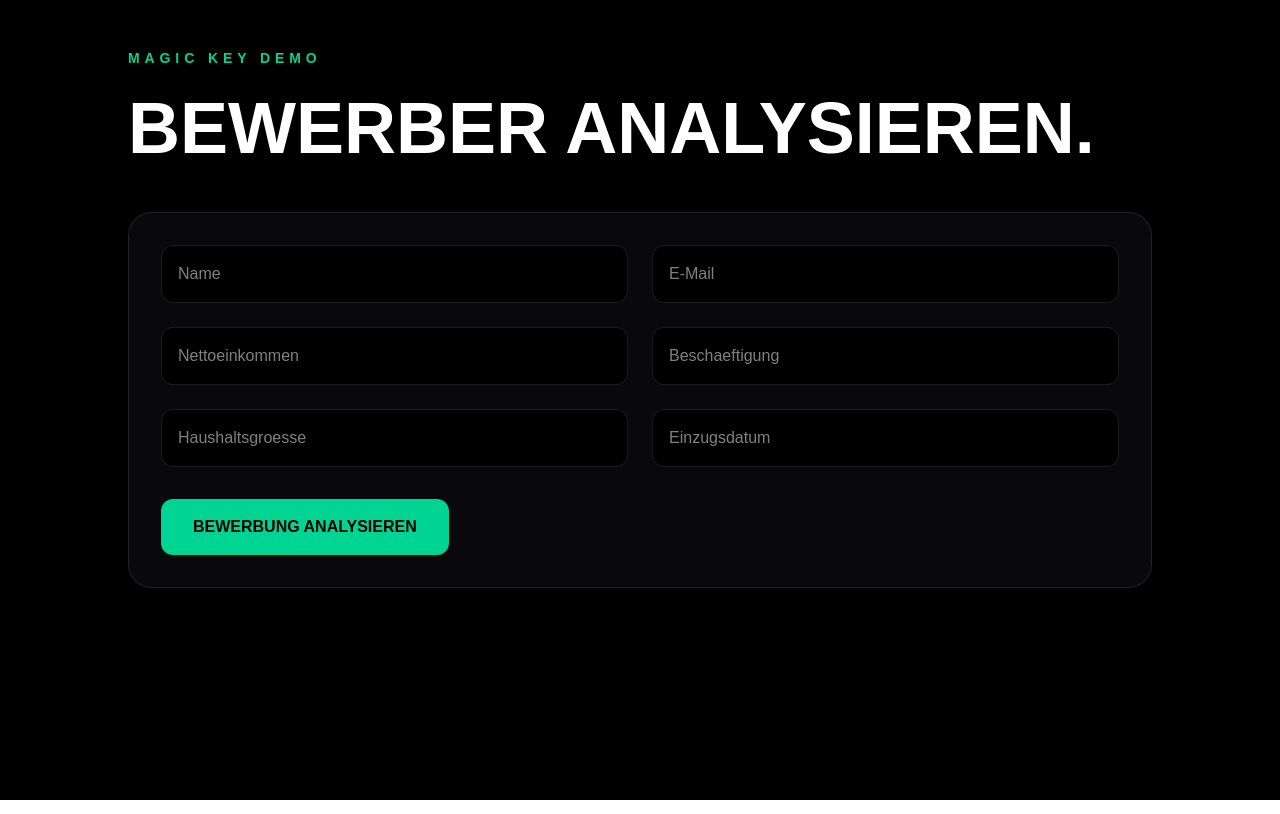
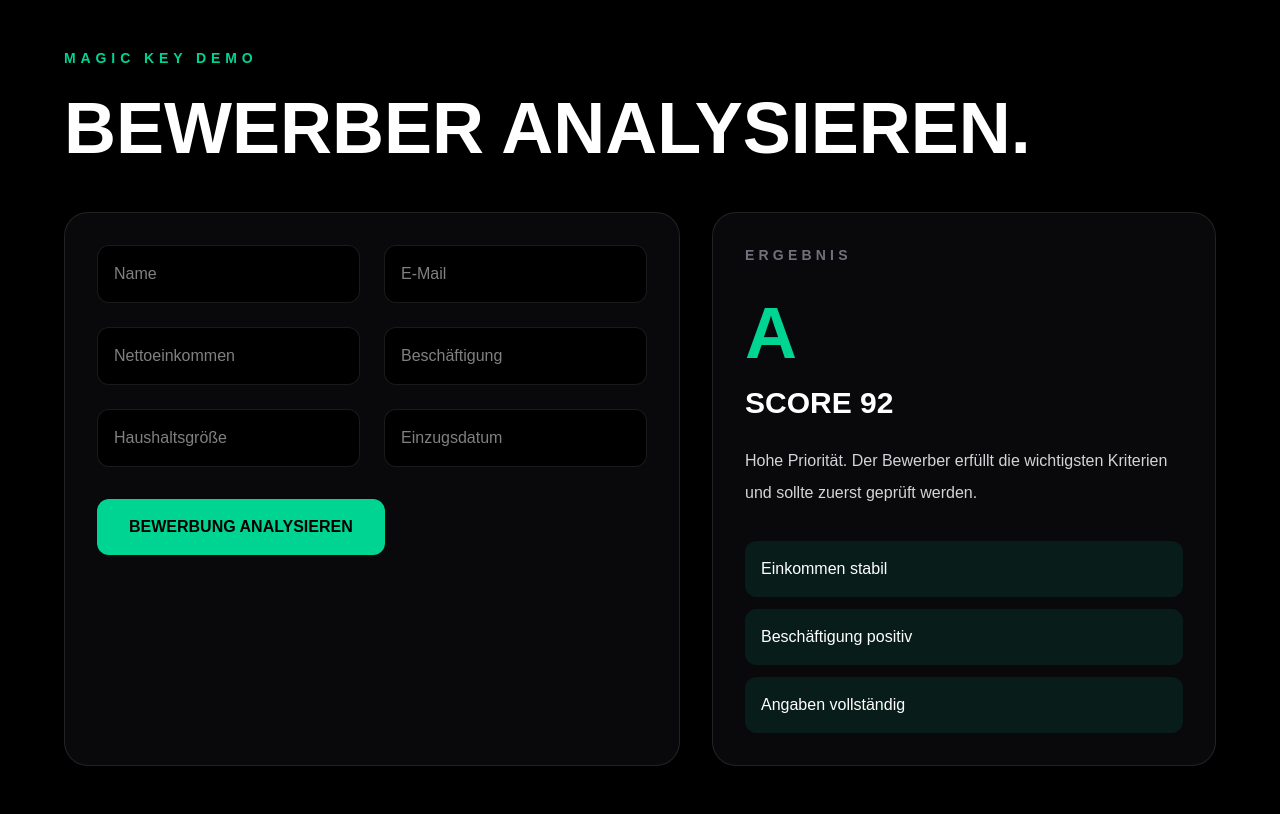
Before and after one commit to b94sunrise/magic-key, a Next.js app: page /demo in a window 1280 px wide. Both pictures are taken after a click on the button "BEWERBUNG ANALYSIEREN". Built offline with nearby package versions, Linux system fonts and the light colour scheme.

Commit message:
add demo scoring interaction

```diff
--- a/src/app/demo/page.tsx
+++ b/src/app/demo/page.tsx
@@ -1,7 +1,17 @@
+"use client";
+
+import { useState } from "react";
+
 export default function DemoPage() {
+  const [result, setResult] = useState(false);
+
+  function analyzeApplication() {
+    setResult(true);
+  }
+
   return (
     <main className="min-h-screen bg-black px-6 py-12 text-white">
-      <section className="mx-auto max-w-5xl">
+      <section className="mx-auto max-w-6xl">
         <p className="text-sm font-black uppercase tracking-[0.35em] text-emerald-400">
           Magic Key Demo
         </p>
@@ -10,19 +20,61 @@ export default function DemoPage() {
           Bewerber analysieren.
         </h1>
 
-        <div className="mt-12 rounded-3xl border border-white/10 bg-zinc-950 p-8">
+        <div className="mt-12 grid gap-8 lg:grid-cols-[1.1fr_0.9fr]">
+          <div className="rounded-3xl border border-white/10 bg-zinc-950 p-8">
             <div className="grid gap-6 md:grid-cols-2">
               <input className="rounded-xl border border-white/10 bg-black p-4" placeholder="Name" />
               <input className="rounded-xl border border-white/10 bg-black p-4" placeholder="E-Mail" />
               <input className="rounded-xl border border-white/10 bg-black p-4" placeholder="Nettoeinkommen" />
-            <input className="rounded-xl border border-white/10 bg-black p-4" placeholder="Beschaeftigung" />
-            <input className="rounded-xl border border-white/10 bg-black p-4" placeholder="Haushaltsgroesse" />
+              <input className="rounded-xl border border-white/10 bg-black p-4" placeholder="Beschäftigung" />
+              <input className="rounded-xl border border-white/10 bg-black p-4" placeholder="Haushaltsgröße" />
               <input className="rounded-xl border border-white/10 bg-black p-4" placeholder="Einzugsdatum" />
             </div>
 
-          <button className="mt-8 rounded-xl bg-emerald-400 px-8 py-4 font-black uppercase text-black">
+            <button
+              onClick={analyzeApplication}
+              className="mt-8 rounded-xl bg-emerald-400 px-8 py-4 font-black uppercase text-black"
+            >
               Bewerbung analysieren
             </button>
+          </div>
+
+          <div className="rounded-3xl border border-white/10 bg-zinc-950 p-8">
+            <p className="text-sm font-black uppercase tracking-[0.3em] text-zinc-500">
+              Ergebnis
+            </p>
+
+            {!result ? (
+              <div className="mt-10 rounded-2xl border border-white/10 bg-black p-8 text-zinc-500">
+                Noch keine Analyse gestartet.
+              </div>
+            ) : (
+              <div className="mt-8">
+                <p className="text-7xl font-black text-emerald-400">A</p>
+
+                <p className="mt-4 text-3xl font-black uppercase">
+                  Score 92
+                </p>
+
+                <p className="mt-6 leading-8 text-zinc-300">
+                  Hohe Priorität. Der Bewerber erfüllt die wichtigsten Kriterien
+                  und sollte zuerst geprüft werden.
+                </p>
+
+                <div className="mt-8 space-y-3">
+                  <div className="rounded-xl bg-emerald-400/10 p-4">
+                    Einkommen stabil
+                  </div>
+                  <div className="rounded-xl bg-emerald-400/10 p-4">
+                    Beschäftigung positiv
+                  </div>
+                  <div className="rounded-xl bg-emerald-400/10 p-4">
+                    Angaben vollständig
+                  </div>
+                </div>
+              </div>
+            )}
+          </div>
         </div>
       </section>
     </main>
```
Lines whose indentation alone changed are shown as unchanged.
